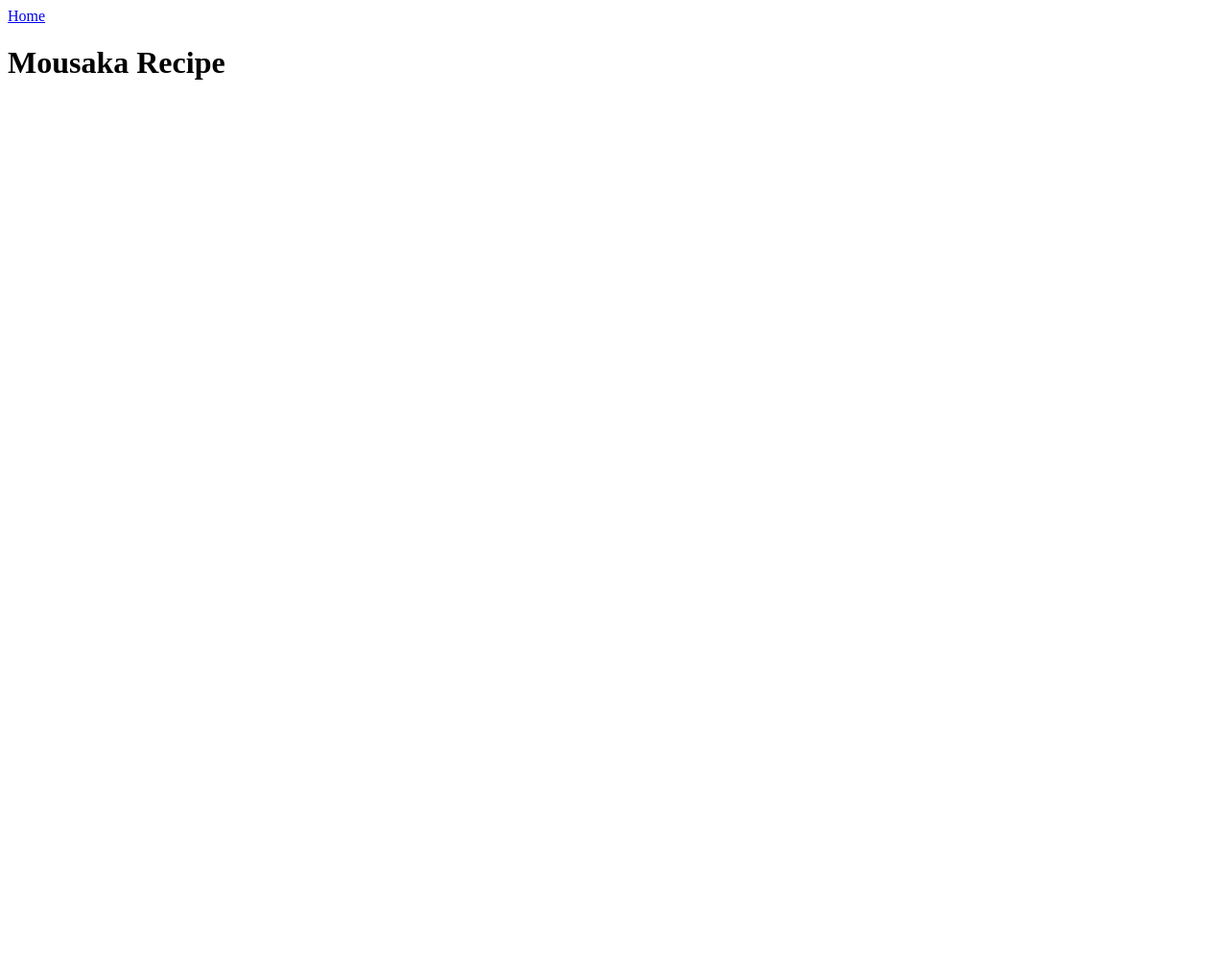
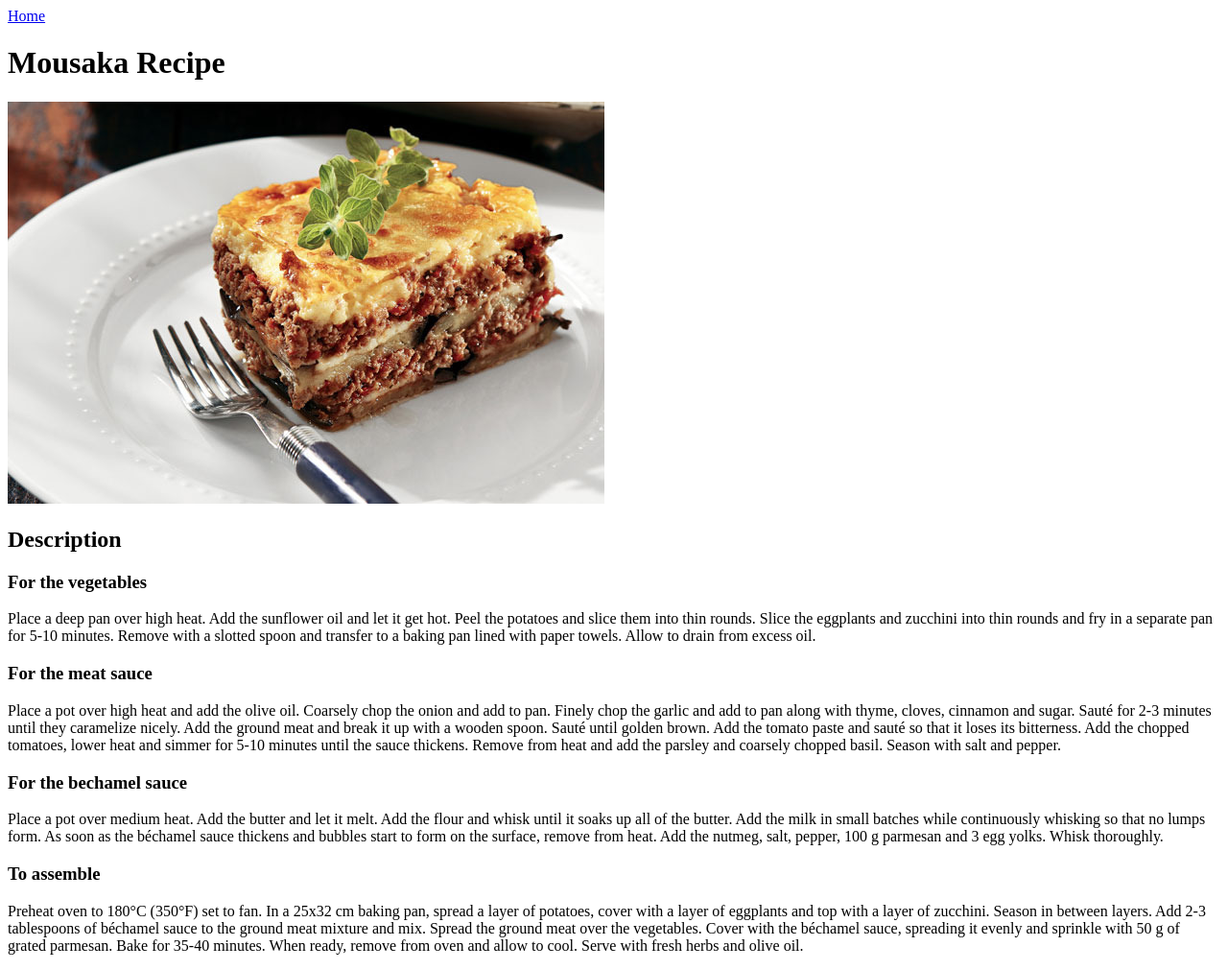
Before and after one commit to amestr1s/odin-recipes, a plain HTML site: page recipes/mousaka.html in a window 1280 px wide. Shown: the whole page at 96% size. Before the commit the page ends 800 px from the top, so only its background shows below. Drawn offline with Linux system fonts and the light colour scheme.

Commit message:
Add recipe

```diff
--- a/recipes/mousaka.html
+++ b/recipes/mousaka.html
@@ -8,5 +8,35 @@
     <a href="../index.html">Home</a>
 
     <h1>Mousaka Recipe</h1>
+    <img src="../img/mousakas.jpg" alt="Photo of a delicious mousaka">
+    <h2>Description</h2>
+    <h3>For the vegetables</h3>
+    <p>Place a deep pan over high heat. Add the sunflower oil and let it get hot.
+        Peel the potatoes and slice them into thin rounds.
+        Slice the eggplants and zucchini into thin rounds and fry in a separate pan for 5-10 minutes.
+        Remove with a slotted spoon and transfer to a baking pan lined with paper towels. Allow to drain from excess oil.</p>
+    <h3>For the meat sauce</h3>
+    <p>Place a pot over high heat and add the olive oil.
+        Coarsely chop the onion and add to pan.
+        Finely chop the garlic and add to pan along with thyme, cloves, cinnamon and sugar. Sauté for 2-3 minutes until they caramelize nicely.
+        Add the ground meat and break it up with a wooden spoon. Sauté until golden brown.
+        Add the tomato paste and sauté so that it loses its bitterness.
+        Add the chopped tomatoes, lower heat and simmer for 5-10 minutes until the sauce thickens.
+        Remove from heat and add the parsley and coarsely chopped basil. Season with salt and pepper.</p>
+    <h3>For the bechamel sauce</h3>
+    <p>Place a pot over medium heat.
+        Add the butter and let it melt.
+        Add the flour and whisk until it soaks up all of the butter.
+        Add the milk in small batches while continuously whisking so that no lumps form.
+        As soon as the béchamel sauce thickens and bubbles start to form on the surface, remove from heat.
+        Add the nutmeg, salt, pepper, 100 g parmesan and 3 egg yolks. Whisk thoroughly.</p>
+    <h3>To assemble</h3>
+    <p>Preheat oven to 180°C (350°F) set to fan.
+        In a 25x32 cm baking pan, spread a layer of potatoes, cover with a layer of eggplants and top with a layer of zucchini. Season in between layers.
+        Add 2-3 tablespoons of béchamel sauce to the ground meat mixture and mix. Spread the ground meat over the vegetables.
+        Cover with the béchamel sauce, spreading it evenly and sprinkle with 50 g of grated parmesan.
+        Bake for 35-40 minutes.
+        When ready, remove from oven and allow to cool.
+        Serve with fresh herbs and olive oil.</p>
 </body>
 </html>
```
